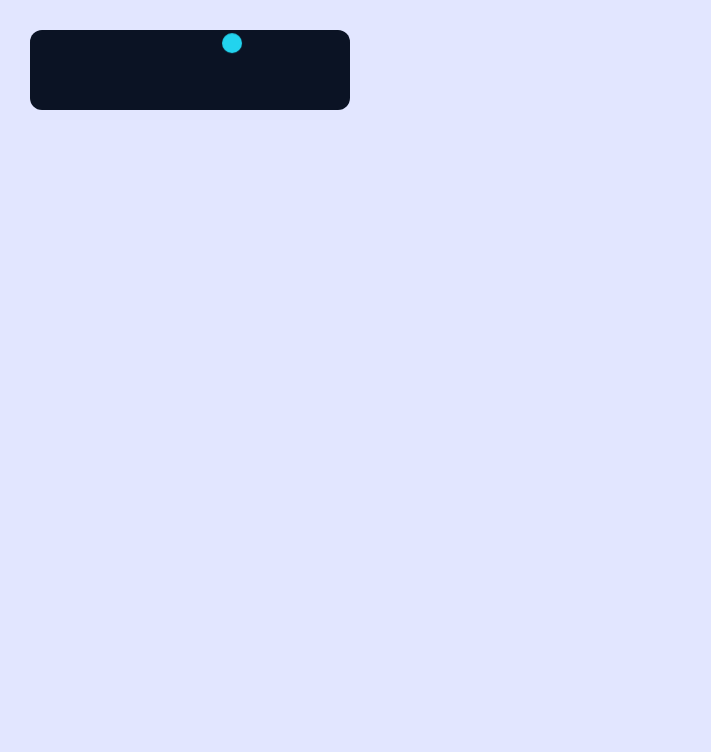
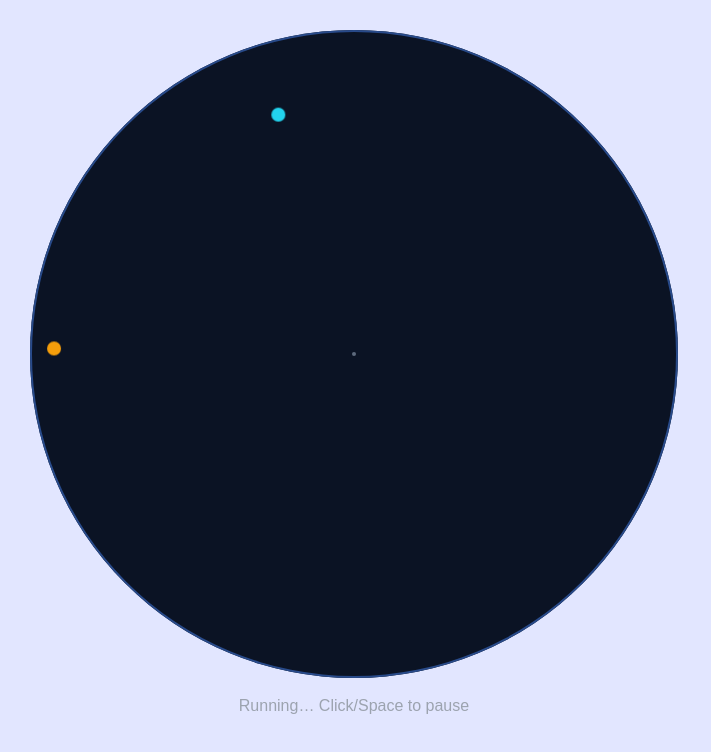
Before and after one commit to Pomog/infrafo-web, a Next.js app in the folder infrafo-web/: page /swim in a window 1280 px wide. Shown: the top 752 px of the page, without its empty margins (0-711 px from the left). Built offline with nearby package versions, Linux system fonts and the light colour scheme.

Commit message:
large curvature - flawed strategy

```diff
--- a/infrafo-web/src/app/page.tsx
+++ b/infrafo-web/src/app/page.tsx
@@ -3,6 +3,7 @@ import Game from "@/testing/game";
 import FilterableProductTable from "@/testing/FilterableProductTable/filterableProductTable";
 import {PRODUCTS} from "@/testing/FilterableProductTable/ProductTable/tableDataTypes";
 import TestAnim from "@/testing/Anim/testAnim";
+import SwimAnim from "@/app/swim/Pool/Pool";
 
 export default function Home() {
     return (
@@ -113,7 +114,7 @@ export default function Home() {
             </div>
 
             <div>
-                <TestAnim />
+                <SwimAnim />
             </div>
 
 
--- a/infrafo-web/src/app/swim/Pool/Actor.ts
+++ b/infrafo-web/src/app/swim/Pool/Actor.ts
@@ -17,7 +17,7 @@ export abstract class Actor {
         return {dx, dy, len};
     }
 
-    protected moveAlong(uVector: UnitVector, dt): void {
+    protected moveAlong(uVector: UnitVector, dt: number): void {
         this.pos = {
             x: this.pos.x + uVector.ux * this.speed * dt,
             y: this.pos.y + uVector.uy * this.speed * dt,
@@ -32,6 +32,15 @@ export abstract class Actor {
         return { uVector, distance: len };
     }
 
+    /** Distance from this actor to another actor. */
+    protected distanceToActor(other: Actor): number {
+        return this.vecFrom(other.position).len;
+    }
+
+    protected isCaught(other: Actor, eps: number = CATCH_EPS): boolean {
+        return this.distanceToActor(other) <= eps;
+    }
+
     abstract update(dt: number, opponent: Actor): StepResult;
 
     public get position(): Point {
--- a/infrafo-web/src/app/swim/Pool/Pool.ts
+++ /dev/null
@@ -1,6 +0,0 @@
-import {Point} from "@/app/swim/Pool/Types";
-
-
-export class Pool {
-    constructor(public center: Point, public radius: number) {}
-}
--- /dev/null
+++ b/infrafo-web/src/app/swim/Pool/Pool.tsx
@@ -0,0 +1,211 @@
+"use client";
+
+import React, { useEffect, useRef, useState } from "react";
+import { Swimmer } from "@/app/swim/Pool/Swimmer";
+import { Coach } from "@/app/swim/Pool/Coach";
+import { Point, StepResult } from "@/app/swim/Pool/Types";
+
+const STEP = 1 / 60;
+const DT_MAX = 0.05;
+
+const R = 150;   // pool radius
+const SCALE = 2; // UI scale
+const PAD = 24;  // padding around pool (px)
+const DOT = 14;  // dot size (px)
+
+const SWIMMER_SPEED = 20;
+const COACH_SPEED = 60;
+
+export default function SwimAnim() {
+    const swimmerRef = useRef<Swimmer | null>(null);
+    const coachRef = useRef<Coach | null>(null);
+
+    const rafId = useRef<number | null>(null);
+    const prevT = useRef<number | undefined>(undefined);
+    const acc = useRef(0);
+
+    // status + a dummy counter to force re-render each frame
+    const [running, setRunning] = useState(true);
+    const [status, setStatus] = useState<"running" | "caught" | "fled">("running");
+    const [, force] = useState(0); // <-- trigger render
+
+    useEffect(() => {
+        const center: Point = { x: 0, y: 0 };
+        // pass radius/center to Swimmer to detect "fled"
+        swimmerRef.current = new Swimmer(SWIMMER_SPEED, { x: 1, y: 0 }, R, center);
+        coachRef.current = new Coach(COACH_SPEED, { x: R, y: 0 }, R, center);
+
+        rafId.current = requestAnimationFrame(tick);
+        return () => {
+            if (rafId.current != null) cancelAnimationFrame(rafId.current);
+            rafId.current = null;
+        };
+        // eslint-disable-next-line react-hooks/exhaustive-deps
+    }, []);
+
+    const tick = (t: number) => {
+        if (!swimmerRef.current || !coachRef.current) return;
+
+        if (prevT.current === undefined) prevT.current = t;
+        const dtRaw = (t - prevT.current) / 1000;
+        const dt = Math.min(DT_MAX, dtRaw);
+        prevT.current = t;
+        acc.current += dt;
+
+        let stopNow = false;
+
+        while (running && status === "running" && acc.current >= STEP) {
+            const s = swimmerRef.current!;
+            const c = coachRef.current!;
+
+            const r1: StepResult = s.update(STEP, c);
+            const r2: StepResult = c.update(STEP, s);
+
+            if (r1.kind === "caught" || r2.kind === "caught") {
+                setStatus("caught");
+                setRunning(false);
+                stopNow = true;
+                break;
+            }
+            if (r1.kind === "fled") {
+                setStatus("fled");
+                setRunning(false);
+                stopNow = true;
+                break;
+            }
+            acc.current -= STEP;
+        }
+
+        // force a repaint so DOM reads latest positions from refs
+        force((n) => (n + 1) | 0);
+
+        if (stopNow) {
+            if (rafId.current != null) cancelAnimationFrame(rafId.current);
+            rafId.current = null;
+            return;
+        }
+
+        if (running && status === "running") {
+            rafId.current = requestAnimationFrame(tick);
+        }
+    };
+
+    useEffect(() => {
+        const onKey = (e: KeyboardEvent) => {
+            if (e.code === "Space") {
+                e.preventDefault();
+                toggleRun();
+            }
+        };
+        window.addEventListener("keydown", onKey);
+        return () => window.removeEventListener("keydown", onKey);
+    }, []);
+
+    const toggleRun = () => {
+        setRunning((r) => {
+            const next = !r;
+            if (next && status === "running") {
+                prevT.current = undefined; // avoid a huge dt spike on resume
+                rafId.current = requestAnimationFrame(tick);
+            } else if (!next && rafId.current != null) {
+                cancelAnimationFrame(rafId.current);
+                rafId.current = null;
+            }
+            return next;
+        });
+    };
+
+    // project domain coords (center at 0,0) to screen px
+    const centerPx = { x: PAD + R * SCALE, y: PAD + R * SCALE };
+    const toScreen = (p: Point) => ({
+        x: centerPx.x + p.x * SCALE,
+        y: centerPx.y + p.y * SCALE,
+    });
+
+    const sPos = swimmerRef.current?.position ?? { x: 1, y: 0 };
+    const cPos = coachRef.current?.position ?? { x: R, y: 0 };
+    const s = toScreen(sPos);
+    const c = toScreen(cPos);
+
+    const W = PAD * 2 + R * 2 * SCALE;
+    const H = W;
+
+    return (
+        <div
+            role="button"
+            onClick={toggleRun}
+            title="Click or Space — pause/resume"
+            tabIndex={0}
+            onKeyDown={(e: React.KeyboardEvent<HTMLDivElement>) => {
+                if (e.code === "Space") { e.preventDefault(); toggleRun(); }
+            }}
+            style={{
+                width: W,
+                height: H + 40,
+                display: "grid",
+                gridTemplateRows: `${H}px 40px`,
+                placeItems: "center",
+                userSelect: "none",
+                cursor: "pointer",
+                gap: 8,
+            }}
+        >
+            {/* Pool */}
+            <div
+                style={{
+                    width: W,
+                    height: H,
+                    position: "relative",
+                    background: "#0b1324",
+                    borderRadius: H / 2,
+                    boxShadow: `inset 0 0 0 2px #284a8a`,
+                }}
+            >
+                {/* swimmer (cyan) */}
+                <div
+                    style={{
+                        position: "absolute",
+                        width: DOT,
+                        height: DOT,
+                        borderRadius: DOT / 2,
+                        background: "#22d3ee",
+                        willChange: "transform",
+                        transform: `translate3d(${s.x - DOT / 2}px, ${s.y - DOT / 2}px, 0)`,
+                    }}
+                />
+                {/* coach (amber) */}
+                <div
+                    style={{
+                        position: "absolute",
+                        width: DOT,
+                        height: DOT,
+                        borderRadius: DOT / 2,
+                        background: "#f59e0b",
+                        willChange: "transform",
+                        transform: `translate3d(${c.x - DOT / 2}px, ${c.y - DOT / 2}px, 0)`,
+                    }}
+                />
+                {/* center dot (optional) */}
+                <div
+                    style={{
+                        position: "absolute",
+                        width: 4,
+                        height: 4,
+                        borderRadius: 2,
+                        background: "#94a3b8",
+                        transform: `translate3d(${centerPx.x - 2}px, ${centerPx.y - 2}px, 0)`,
+                        opacity: 0.6,
+                    }}
+                />
+            </div>
+
+            <div style={{ color: "#9ca3af" }}>
+                {status === "running"
+                    ? "Running… Click/Space to pause"
+                    : status === "fled"
+                        ? "Swimmer fled! Click/Space to pause"
+                        : "Caught! Click/Space to pause"}
+            </div>
+        </div>
+    );
+}
--- a/infrafo-web/src/app/swim/Pool/Swimmer.ts
+++ b/infrafo-web/src/app/swim/Pool/Swimmer.ts
@@ -1,16 +1,48 @@
-import {Actor} from "@/app/swim/Pool/Actor";
-import {CAUGHT, OK, Point, StepResult} from "@/app/swim/Pool/Types";
+import { Actor } from "@/app/swim/Pool/Actor";
+import { CAUGHT, FLED, OK, Point, StepResult } from "@/app/swim/Pool/Types";
 
 export class Swimmer extends Actor {
-    constructor(speed: number, start: Point) {
+    private readonly poolRadius: number;
+    private readonly poolCenter: Point;
+
+    // we need pool radius/center to detect "fled to the rim"
+    constructor(speed: number, start: Point, poolRadius: number, poolCenter: Point) {
         super(speed, start);
+        this.poolRadius = poolRadius;
+        this.poolCenter = poolCenter;
     }
+
     update(dt: number, opponent: Actor): StepResult {
+        // caught?
+        if (this.isCaught(opponent)) return CAUGHT;
+
+        // direction away from the coach
         const dir = this.directionFrom(opponent.position);
         if (!dir) return CAUGHT;
 
-        this.moveAlong(dir.uVector, dt);
+        // TODO: check dash mode if it is possible large curvature - flawed strategy
 
+        // candidate next position
+        const nx = this.pos.x + dir.uVector.ux * this.speed * dt;
+        const ny = this.pos.y + dir.uVector.uy * this.speed * dt;
+
+        // check rim crossing
+        const cx = nx - this.poolCenter.x;
+        const cy = ny - this.poolCenter.y;
+        const rNext = Math.hypot(cx, cy);
+
+        if (rNext >= this.poolRadius) {
+            // snap to the rim and report FLED
+            const inv = rNext === 0 ? 0 : this.poolRadius / rNext;
+            this.pos = {
+                x: this.poolCenter.x + cx * inv,
+                y: this.poolCenter.y + cy * inv,
+            };
+            return FLED;
+        }
+
+        // normal move
+        this.pos = { x: nx, y: ny };
         return OK;
     }
 }
--- a/infrafo-web/src/app/swim/Pool/Types.ts
+++ b/infrafo-web/src/app/swim/Pool/Types.ts
@@ -4,12 +4,15 @@ export type UnitVector = { ux: number; uy: number };
 export type MyVector = { vx: number; vy: number };
 export type UnitDirection = { uVector: UnitVector; distance: number };
 
-export const CATCH_EPS = 1e-6 as const;
+export const CATCH_EPS = 1e-2 as const;
 
 export type StepResult =
     | { kind: "ok" }
-    | { kind: "caught" };
+    | { kind: "caught" }
+    | { kind: "fled" };
 
 export const OK: StepResult = {kind: "ok"};
 
 export const CAUGHT: StepResult = {kind: "caught"};
+
+export const FLED : StepResult = {kind: "fled"};
--- a/infrafo-web/src/app/swim/page.tsx
+++ b/infrafo-web/src/app/swim/page.tsx
@@ -1,9 +1,10 @@
 import TestAnim2 from "@/testing/Anim/parametricAnimation";
+import SwimAnim from "@/app/swim/Pool/Pool";
 
 export default function Home() {
     return (
         <div>
-            <TestAnim2/>
+            <SwimAnim/>
         </div>
     );
 };
```
Also changed, not shown: infrafo-web/src/app/swim/Pool/Coach.ts (+47 -44 lines).
